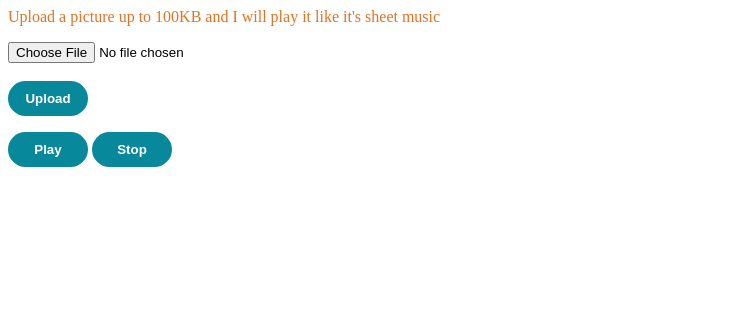
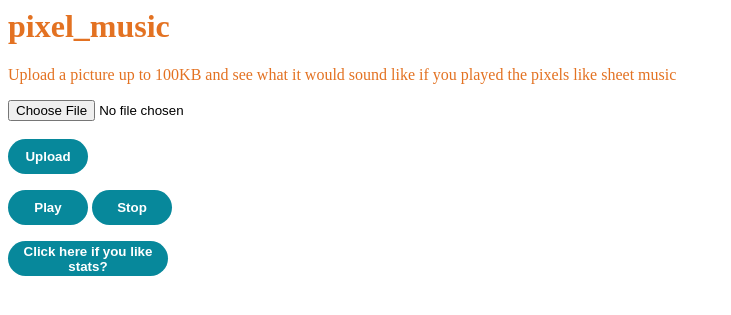
Before and after one commit to gilpet/pixel-musique, a Django app: page /pixel/stop/ in a window 1280 px wide. Shown: the top 315 px of the page, without its empty margins (0-731 px from the left). Run offline with Django 3.2, Linux system fonts and the light colour scheme.

Commit message:
added metrics

```diff
--- a/pixel/image_to_music.py
+++ b/pixel/image_to_music.py
@@ -34,5 +34,6 @@
             time += 1
         with open(image_name, 'wb') as outf:
             mf.writeFile(outf)
+        return len(pix)
     except Exception as e:
         print(e)
--- a/pixel/models.py
+++ b/pixel/models.py
@@ -7,3 +7,7 @@ class Image(models.Model):
 
    class Meta:
       db_table = "image"
+
+class Metrics(models.Model):
+   pixels = models.IntegerField()
+   processing_time = models.FloatField()
--- a/pixel/templates/pixel/profile.html
+++ b/pixel/templates/pixel/profile.html
@@ -4,7 +4,9 @@
      <link rel='stylesheet' href="{% static 'styles.css' %}">
    </head>
    <body>
-     <p class="orange-text">Upload a picture up to 100KB and I will play it like it's sheet music</p>
+      <h1 class="tangerine">pixel_music</h1>
+      <p class="tangerine">Upload a picture up to 100KB and see what it would
+        sound like if you played the pixels like sheet music</p>
       <form name = "form" enctype = "multipart/form-data"
          action = "{% url "pixel:saved" %}" method ="POST">{% csrf_token %}
          <input type="file" placeholder="Picture" name ="picture"/>
@@ -30,8 +32,8 @@
         {% endif %}
       </div>
       <div>
-        {% if song.ok %}
-          <p class="orange-text">Ready!</p>
+        {% if song %}
+          <p class="tangerine">Ready!</p>
         {% endif %}
         <form name = "form" enctype = "multipart/form-data" style="display:inline-block;"
            action = "{% url "pixel:play" %}" method ="POST">{% csrf_token %}
@@ -45,6 +47,18 @@
              <strong>Stop</strong>
           </button>
         </form>
+        <form name = "form" enctype = "multipart/form-data"
+           action = "{% url "pixel:stats" %}" method ="POST">{% csrf_token %}
+          <button class="button-style" style="width:160px;" type="submit" value="Stats">
+             <strong>Click here if you like stats?</strong>
+          </button>
+        </form>
+        {% if average_pixels and average_time %}
+          <p class="tangerine">Average number of pixels in images uploaded here:
+            <span class="powder">{{average_pixels}}</span></p>
+          <p class="tangerine">Average image processing time in seconds:
+            <span class="powder">{{average_time}}</span></p>
+        {% endif %}
       </div>
    </body>
 </html>
--- a/pixel/urls.py
+++ b/pixel/urls.py
@@ -2,7 +2,7 @@ from django.conf.urls import url
 from django.urls import path
 from django.views.generic import TemplateView
 from . import views
-from .views import save_image, play_song, stop_song
+from .views import save_image, play_song, stop_song, stats
 
 app_name = "pixel"
 
@@ -10,5 +10,6 @@ urlpatterns = [
    url(r'^image/',TemplateView.as_view(template_name = 'pixel/profile.html'),name='image'),
    url(r'^saved/',save_image, name='saved'),
    url(r'^play/',play_song, name='play'),
-   url(r'^stop/',stop_song, name='stop')
+   url(r'^stop/',stop_song, name='stop'),
+   url(r'^stats/',stats, name='stats')
 ]
--- a/pixel/views.py
+++ b/pixel/views.py
@@ -1,3 +1,4 @@
+import time
 from django.http import HttpResponseRedirect
 from django.shortcuts import get_object_or_404, render, render_to_response
 from .image_to_music import get_image_data, pixels_to_midi
@@ -5,9 +6,18 @@ from .midi_player import load_file, play, stop
 from django.urls import reverse
 from django.views import generic
 from django.views.decorators.csrf import csrf_exempt
-from .models import Image
+from .models import Image, Metrics
 from .forms import ImageForm
 
+
+@csrf_exempt
+def stats(request):
+    metrics = Metrics.objects.all()
+    average_pixels = sum([x.pixels for x in metrics])/len(metrics)
+    average_time = sum([x.processing_time for x in metrics])/len(metrics)
+    return render_to_response('pixel/profile.html', {'saved': True,
+                              'average_pixels': average_pixels,
+                              'average_time': average_time})
 
 @csrf_exempt
 def play_song(request):
@@ -25,6 +35,7 @@ def stop_song(request):
 def save_image(request):
     form = ImageForm(request.POST or None, request.FILES or None)
     if form.is_valid():
+       start = time.time()
        image = Image()
        image.name = form.cleaned_data["name"]
        image.picture = form.cleaned_data["picture"]
@@ -32,8 +43,12 @@ def save_image(request):
        saved = True
        midi_file_name = image.name[:10]+".mid"
        pixels = get_image_data(image.picture)
-       pixels_to_midi(pixels, midi_file_name)
+       num_pixels = pixels_to_midi(pixels, midi_file_name)
        load_file(midi_file_name)
-       return render_to_response('pixel/profile.html', {'saved':True,'song':{'ok':2},'image':{'name':image.name}})
+       metrics = Metrics(processing_time=time.time() - start,
+                         pixels=num_pixels)
+       metrics.save()
+       return render_to_response('pixel/profile.html', {'saved':True,
+                                 'song':True,'image':{'name':image.name}})
     else:
        return render_to_response('pixel/profile.html',{'form': form})
--- a/static/styles.css
+++ b/static/styles.css
@@ -1,5 +1,9 @@
-.orange-text {
+.tangerine {
   color:#E37222;
+}
+
+.powder {
+  color:#66B9BF;
 }
 
 .button-style {
```
Also changed, not shown: pixel/migrations/0002_metrics.py (added).
